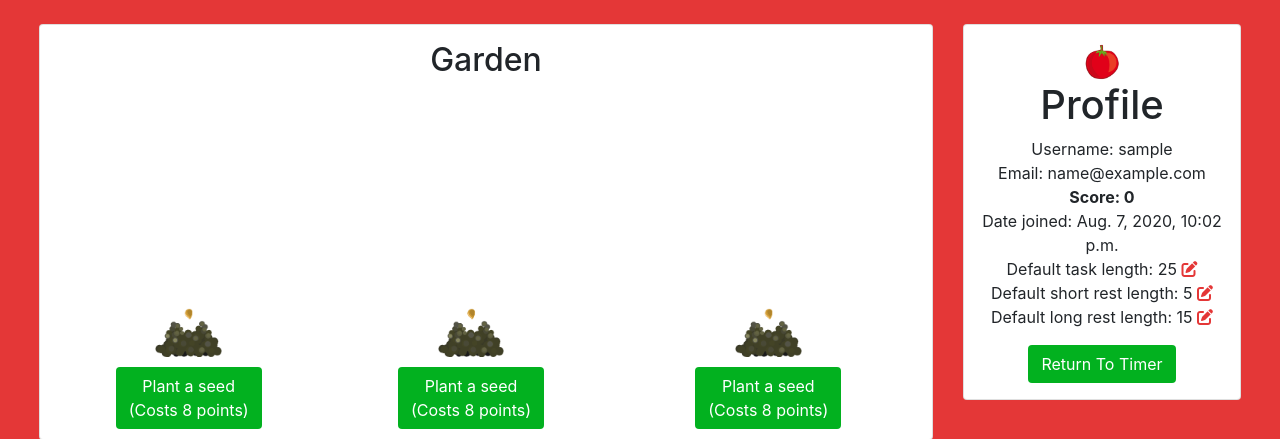
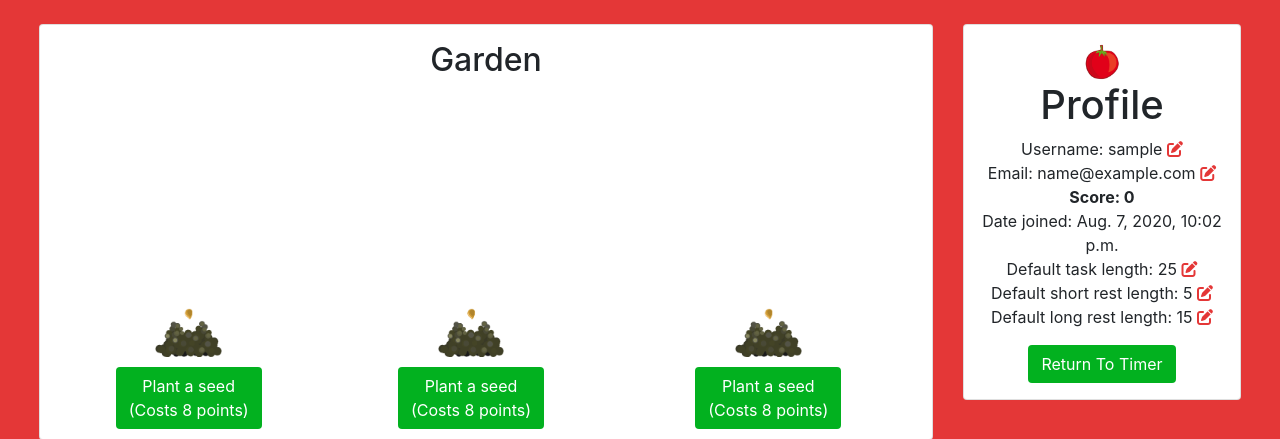
Before and after one commit to bionfinc/pomodoro, a Django app: page /profile/ in a window 1280 px wide. Shown: the part 56-495 px from the top of the page. Run offline with Django 3.2, Linux system fonts and the light colour scheme; the visitor is signed in with stand-in values (Sample User, id 1); data comes from the database, SQL or seed files in the repository; some libraries are stand-ins or nearby versions.

Commit message:
Add edit buttons next to the users email and username

```diff
--- a/accounts/templates/accounts/profile.html
+++ b/accounts/templates/accounts/profile.html
@@ -122,8 +122,12 @@
                     {% csrf_token %}
 
                     <div>
-                        Username: {{ user.username }} <br>
-                        Email: {{ user.email }} <br>
+                        Username: {{ user.username }}
+                        <a href="{% url 'change-profile-information' %}"><i
+                                class="fas fa-edit"></i></a><br>
+                        Email: {{ user.email }}
+                        <a href="{% url 'change-profile-information' %}"><i
+                                class="fas fa-edit"></i></a><br>
                         <div id="profile-score"><b>Score: {{ user.userprofile.score }}</b></div>
                         Date joined: {{ user.date_joined }} <br>
                         Default task length: {{ user.userprofile.task_length }} <a
```
